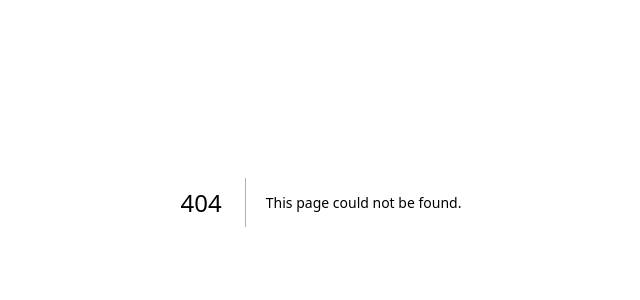
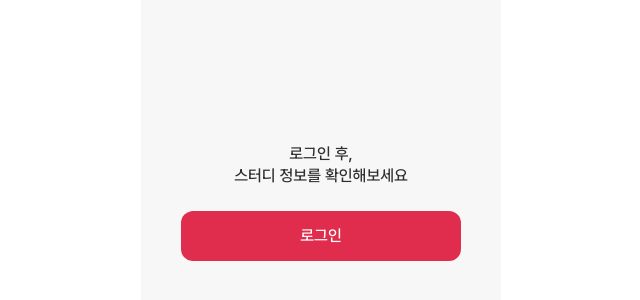
Before and after one commit to prgrms-web-devcourse-final-project/WEB4_5_9to6_FE, a Next.js app: page /profile in a window 1280 px wide. Before the commit this address had no page. Shown: the part 198-498 px from the top of the page, without its empty margins (319-959 px from the left). Built offline with nearby package versions, Linux system fonts and the light colour scheme.

Commit message:
feat: 비로그인 페이지 추가

```diff
--- a/src/app/profile/[profileId]/info/page.tsx
+++ b/src/app/profile/[profileId]/info/page.tsx
@@ -5,7 +5,7 @@ export default function page() {
     return (
         <>
             <div className="flex justify-center">
-                <div className="border-gray200 w-90 border bg-white pb-4">
+                <div className="border-gray200 min-h-screen w-90 border bg-white pb-4">
                     <MyInfoCard />
                     <MyInfoList />
                 </div>
--- a/src/app/profile/[profileId]/page.tsx
+++ b/src/app/profile/[profileId]/page.tsx
@@ -9,6 +9,7 @@ export default async function page({
 }) {
     const { profileId } = await params;
     console.log(profileId);
+
     return (
         <>
             <div className="flex justify-center">
--- /dev/null
+++ b/src/app/profile/page.tsx
@@ -0,0 +1,17 @@
+import Button from "@/components/common/Button";
+
+export default function page() {
+    return (
+        <>
+            <div className="flex justify-center">
+                <div className="bg-gray100 flex min-h-screen w-90 flex-col items-center justify-center p-10">
+                    <h5 className="text-gray1000">로그인 후,</h5>
+                    <h5 className="text-gray1000 mb-6">
+                        스터디 정보를 확인해보세요
+                    </h5>
+                    <Button color="primary">로그인</Button>
+                </div>
+            </div>
+        </>
+    );
+}
```
